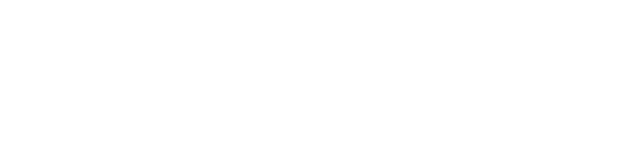
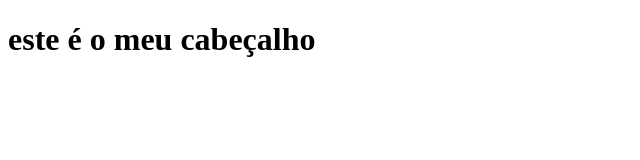
Before and after one commit to PablloDantas/WildBeast, a plain HTML site: page index.html in a window 1280 px wide. Shown: the whole page, without its empty margins (0-640 px from the left). Drawn offline with Linux system fonts and the light colour scheme.

Commit message:
feat: primeira linha cabeçalho

```diff
--- a/index.html
+++ b/index.html
@@ -15,7 +15,7 @@
 
 <body>
     <header>
-
+        <h1>este é o meu cabeçalho</h1>
     </header>
     <main>
 
```
